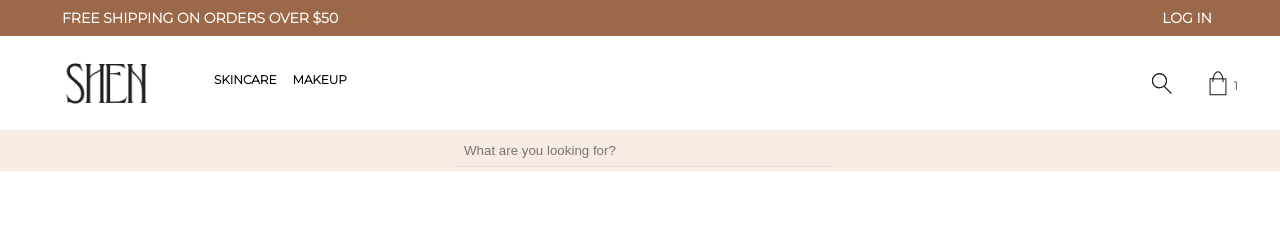
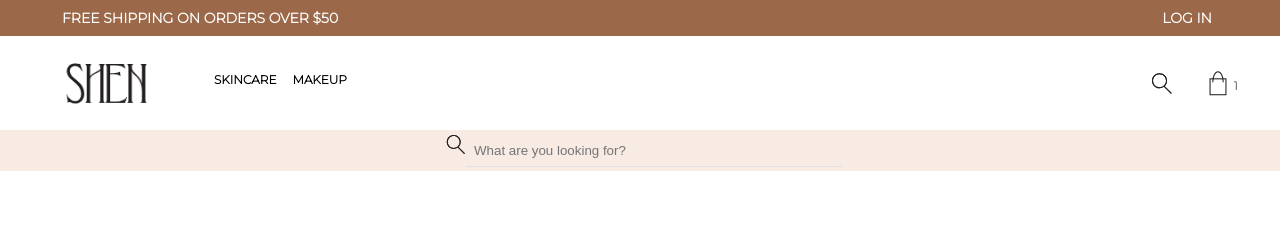
Before and after one commit to AleBradC/e-commerce, a React (Vite) app: page / in a window 1280 px wide. Both pictures are taken after a click on the button 1161 px from the left and 83 px from the top of the page. Shown: the top 225 px of the page. Built offline with nearby package versions, Linux system fonts and the light colour scheme; a web font is replaced by a local one.

Commit message:
Added search bar icon

```diff
--- a/src/Components/SearchBar/SearchBar.tsx
+++ b/src/Components/SearchBar/SearchBar.tsx
@@ -15,6 +15,7 @@ export const SearchBar = forwardRef<HTMLDivElement, SearchBarProps>(({showSearch
 
     return (
         <Container ref={ref}>
+            <Icon src={SearchIcon} />
             <Input placeholder='What are you looking for? '/>
         </Container>
     )
@@ -44,5 +45,6 @@ const Input = styled.input`
 `
 
 const Icon = styled.img`
-
+  height: 19px;
+  width: 20px;
 `
```
